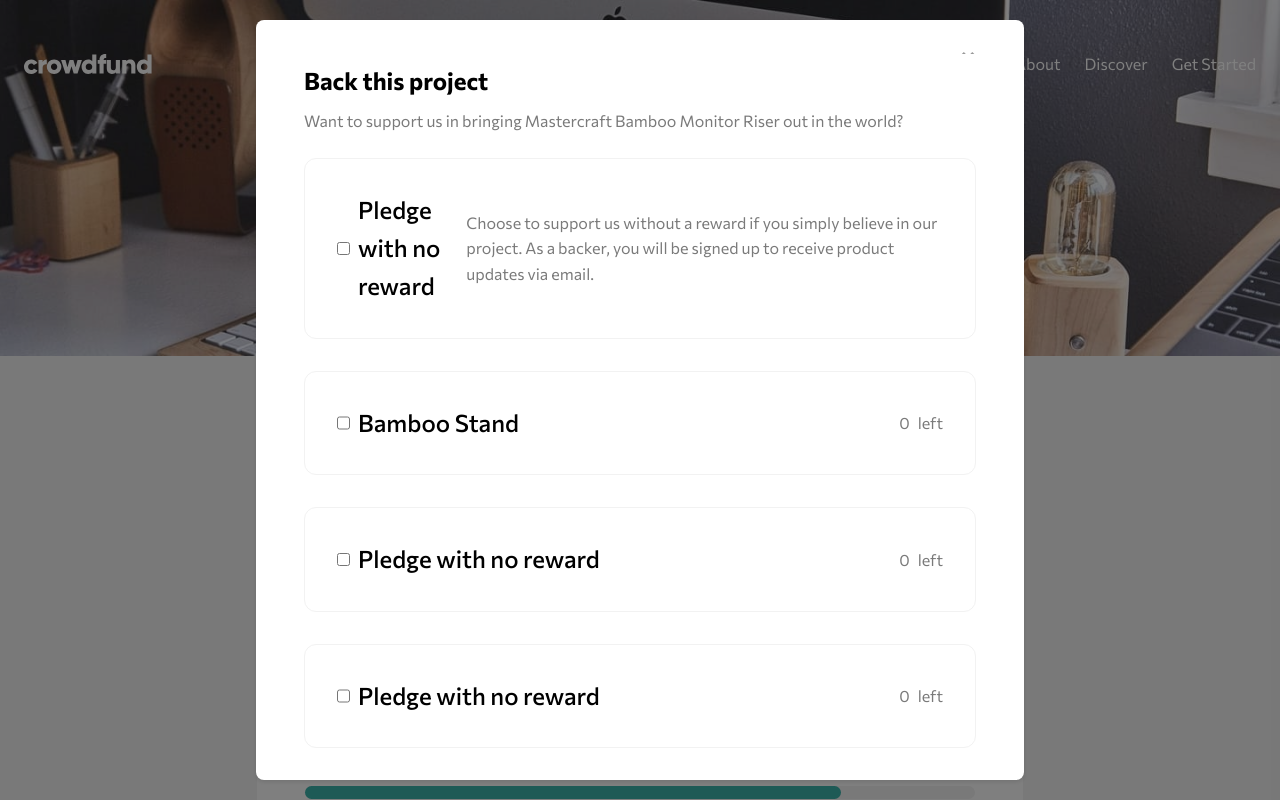
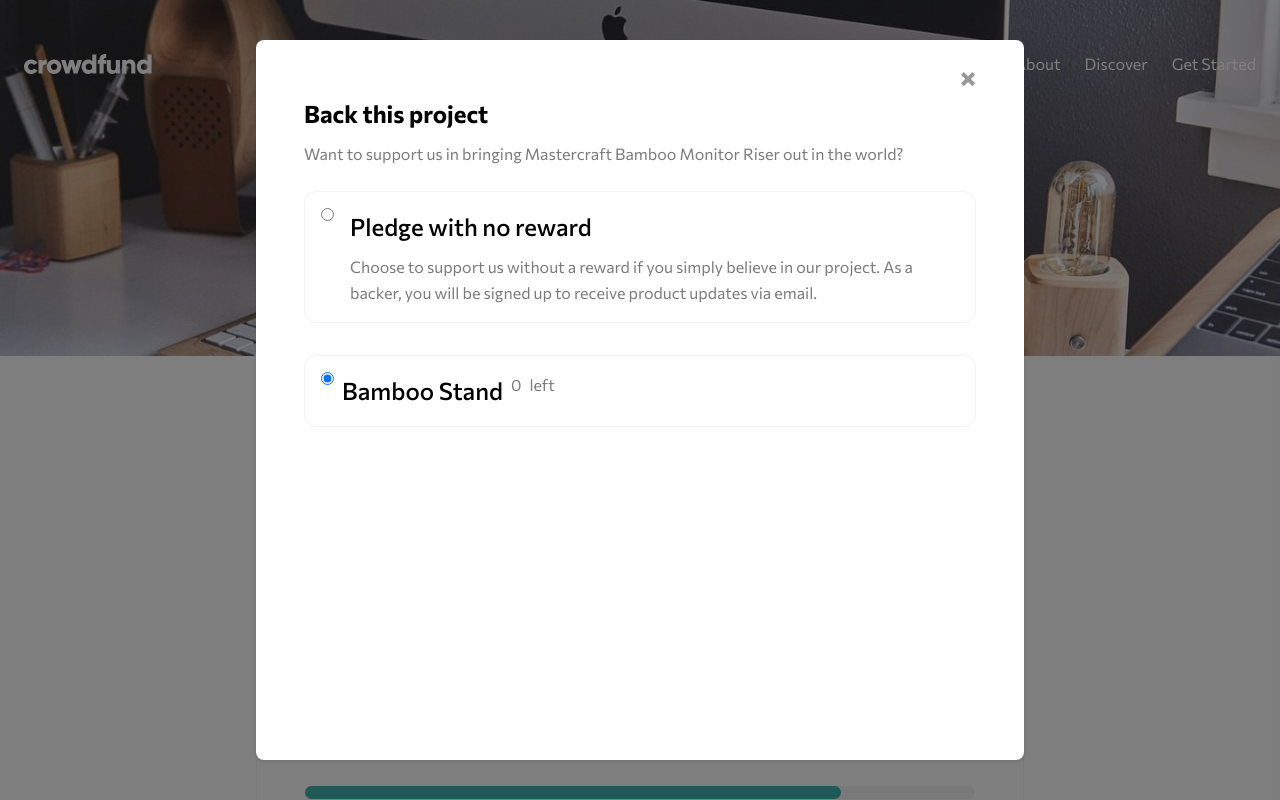
Before and after one commit to tabascum/crowdfunding-product-page, a Vue app: page / in a window 1280 px wide. Both pictures are taken after a click on the button "Back this project". Shown: the top 800 px of the page. Built offline with nearby package versions, Linux system fonts and the light colour scheme.

Commit message:
Update modal content layout

```diff
--- a/src/assets/base.css
+++ b/src/assets/base.css
@@ -4,7 +4,9 @@
 
   --black: hsl(0, 0%, 0%);
   --dark-gray: hsl(0, 0%, 48%);
+  --gray: hsl(0, 0%, 18%, 1);
   --light-gray: hsl(0, 0%, 95%);
+  --very-light-gray: hsl(0, 0%, 99%);
   --white: hsl(0, 0%, 100%);
 
   --font: 16px;
@@ -40,13 +42,15 @@
   top: 0;
   left: 0;
   z-index: -1;
-  background: var(--light-gray) url('../components/images/image-hero-desktop.jpg') no-repeat top;
+  background: var(--very-light-gray) url('../components/images/image-hero-desktop.jpg') no-repeat
+    top;
   background-size: contain;
   position: absolute;
 }
 
 @media (max-width: 768px) {
   body::before {
-    background: #fafafa url('../components/images/image-hero-mobile.jpg') no-repeat top;
+    background: var(--very-light-gray) url('../components/images/image-hero-mobile.jpg') no-repeat
+      top;
   }
 }
--- a/src/components/AboutComponent.vue
+++ b/src/components/AboutComponent.vue
@@ -86,7 +86,7 @@
         </div>
       </template>
       <template #button>
-        <MainBtnComponent class="disabled button">Out of Stock</MainBtnComponent>
+        <MainBtnComponent class="button">Out of Stock</MainBtnComponent>
       </template>
     </InnerComponent>
   </div>
@@ -114,15 +114,21 @@
 }
 
 .disabled {
-  opacity: 0.5;
+  opacity: 0.6;
+  cursor: initial;
 }
 
 .disabled:hover {
   border: 0.1rem solid var(--light-gray);
-  cursor: not-allowed;
+  cursor: normal;
 }
 
 .button {
-  background-color: var(--moderate-cyan);
+  background-color: var(--dark-gray);
+}
+
+.button:hover {
+  cursor: initial;
+  background-color: var(--dark-gray);
 }
 </style>
--- a/src/components/HeadToggleComponent.vue
+++ b/src/components/HeadToggleComponent.vue
@@ -13,7 +13,7 @@
     </article>
 
     <article class="buttons-container">
-      <ModalComponent class="modal">
+      <ModalComponent>
         <div class="modal-header">
           <h1>Back this project</h1>
           <p>Want to support us in bringing Mastercraft Bamboo Monitor Riser out in the world?</p>
@@ -22,46 +22,24 @@
         <div class="modal-content">
           <ModalCardsComponent>
             <div class="modal-card">
-              <div>
-                <input type="checkbox" name="" id="" />
+              <div class="card-radio">
+                <input type="radio" name="" id="" />
+                <span class="checkmark"></span>
+              </div>
+              <div class="card-one">
                 <h2>Pledge with no reward</h2>
-              </div>
-
-              <span
-                >Choose to support us without a reward if you simply believe in our project. As a
-                backer, you will be signed up to receive product updates via email.</span
-              >
-            </div>
-          </ModalCardsComponent>
-          <ModalCardsComponent>
-            <div class="modal-card">
-              <div>
-                <input type="checkbox" name="" id="" />
-                <h2>Bamboo Stand</h2>
-              </div>
-              <div>
-                <span>0</span>
-                <p>left</p>
+                <p>
+                  Choose to support us without a reward if you simply believe in our project. As a
+                  backer, you will be signed up to receive product updates via email.
+                </p>
               </div>
             </div>
           </ModalCardsComponent>
           <ModalCardsComponent>
             <div class="modal-card">
+              <input type="radio" checked="checked" name="radio" id="" />
               <div>
-                <input type="checkbox" name="" id="" />
-                <h2>Pledge with no reward</h2>
-              </div>
-              <div>
-                <span>0</span>
-                <p>left</p>
-              </div>
-            </div>
-          </ModalCardsComponent>
-          <ModalCardsComponent>
-            <div class="modal-card">
-              <div>
-                <input type="checkbox" name="" id="" />
-                <h2>Pledge with no reward</h2>
+                <h2>Bamboo Stand</h2>
               </div>
               <div>
                 <span>0</span>
@@ -129,13 +107,13 @@
 }
 
 .modal-card {
+  gap: 0.5rem;
   display: flex;
-  gap: 0.5rem;
-  align-items: center;
-  justify-content: space-between;
+  align-items: flex-start;
+  justify-content: start;
 }
 
-.modal-card > div {
+.modal-card div {
   display: inline-flex;
   gap: 0.5rem;
 }
@@ -145,8 +123,18 @@
   font-weight: var(--fw-bold);
 }
 
+.card-one {
+  display: inherit;
+  flex-direction: column;
+}
+
 .modal-stock {
   display: inline-flex;
   justify-self: end;
 }
+
+.no-reward {
+  display: flex;
+  flex-direction: column;
+}
 </style>
--- a/src/components/InnerComponent.vue
+++ b/src/components/InnerComponent.vue
@@ -29,10 +29,6 @@
   justify-content: space-between;
   transition: 0.6s all;
   cursor: pointer;
-}
-
-.about-inner-card:hover {
-  border: 0.1rem solid var(--moderate-cyan);
 }
 
 .inner-header,
--- a/src/components/ModalCardsComponent.vue
+++ b/src/components/ModalCardsComponent.vue
@@ -10,7 +10,7 @@
 .modal-content {
   width: min(768px, 100%);
   background-color: var(--white);
-  padding: 2rem;
+  padding: 1rem;
   border-radius: 0.75rem;
   border: 0.1rem solid var(--light-gray);
   display: flex;
--- a/src/components/ModalComponent.vue
+++ b/src/components/ModalComponent.vue
@@ -56,7 +56,7 @@
 }
 
 .modal-content {
-  height: 95vh;
+  height: 90vh;
   width: min(768px, 100%);
   background-color: var(--white);
   color: var(--dark-gray);
@@ -65,6 +65,21 @@
   box-shadow: 0 2px 4px rgba(0, 0, 0, 0.1);
   display: flex;
   flex-direction: column;
+  overflow-y: scroll;
+  scrollbar-width: none;
+  -ms-overflow-style: none;
+}
+
+::-webkit-scrollbar-track {
+  -webkit-box-shadow: none !important;
+  background-color: transparent;
+}
+::-webkit-scrollbar {
+  width: 3px !important;
+  background-color: transparent;
+}
+::-webkit-scrollbar-thumb {
+  background-color: transparent;
 }
 
 .close-btn {
```
